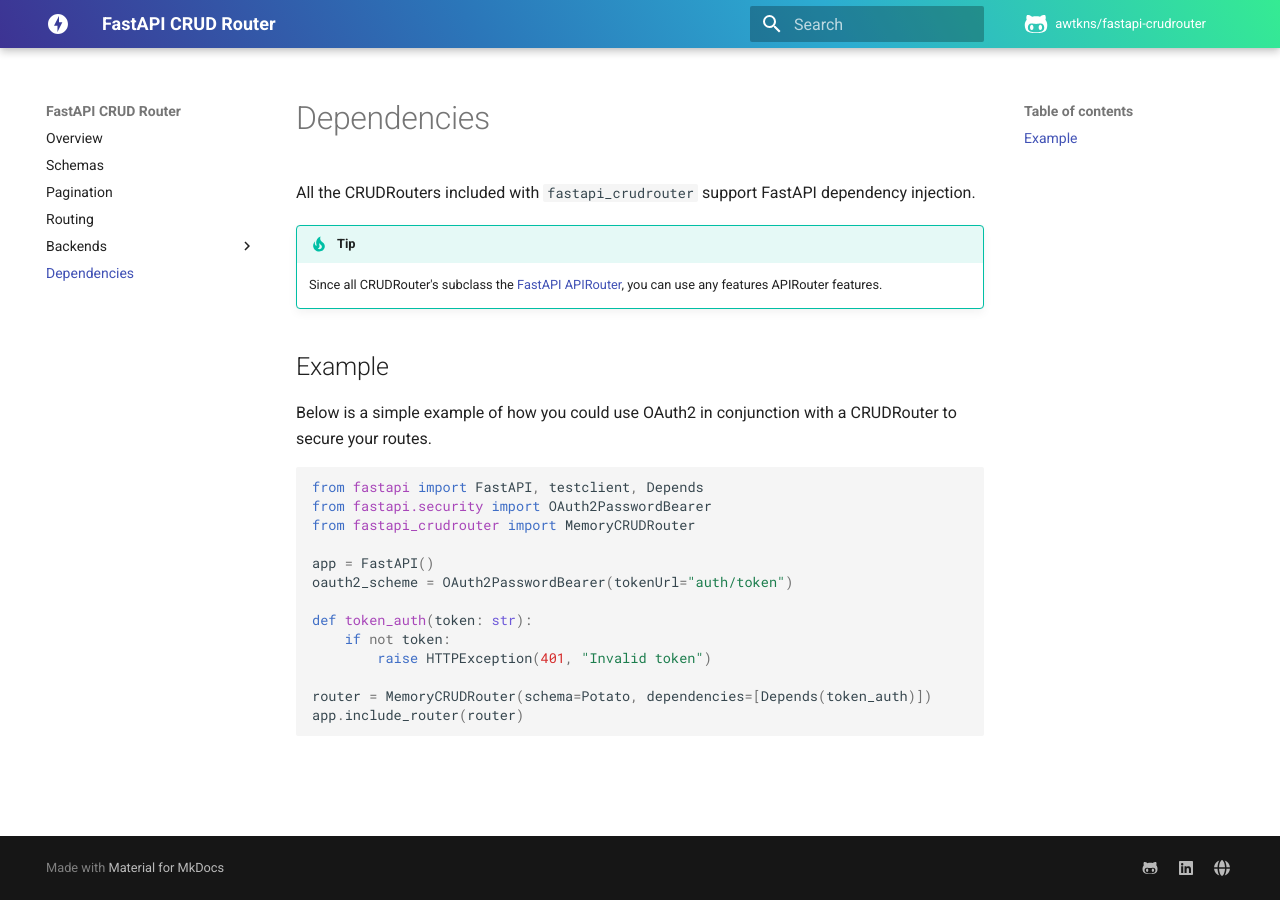
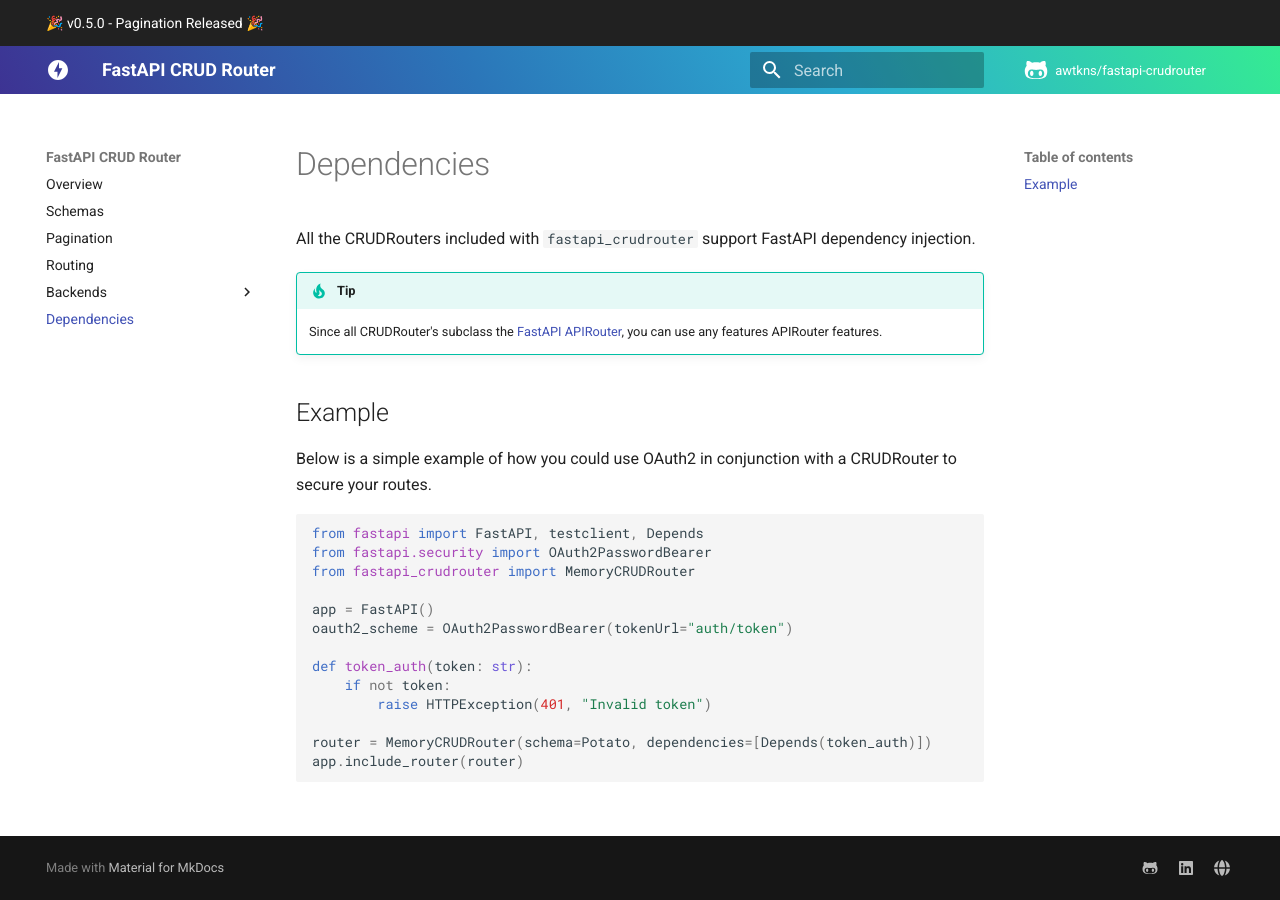
Before and after one commit to awtkns/fastapi-crudrouter, an MkDocs documentation site: the page built from docs/en/docs/dependencies.md, in a window 1280 px wide. Built offline with MkDocs 1.6.1 and Material for MkDocs 9.7.7, drawn with Linux system fonts in a browser that asks for light colours; comment, search, counter and statistics services are not loaded.

Commit message:
:tada: Add release header

```diff
--- a/docs/en/docs/css/main.css
+++ b/docs/en/docs/css/main.css
@@ -25,3 +25,11 @@
     background-image: None !important;
   }
 }
+
+a.announce:link, a.announce:visited {
+  color: #fff;
+}
+
+a.announce:hover {
+  color: var(--md-accent-fg-color);
+}
--- a/docs/en/mkdocs.yml
+++ b/docs/en/mkdocs.yml
@@ -5,6 +5,7 @@
 
 theme:
   name: material
+  custom_dir: overrides
   palette:
     - scheme: primary
       accent: amber
@@ -13,6 +14,7 @@
   logo: assets/bolt.svg
   favicon: assets/bolt-grad.svg
   language: en
+
 
 # Nav
 nav:
--- /dev/null
+++ b/docs/en/overrides/main.html
@@ -0,0 +1,5 @@
+{% extends "base.html" %}
+
+{% block announce %}
+<a class="announce" href="https://github.com/awtkns/fastapi-crudrouter/releases">🎉 v0.5.0 - Pagination Released 🎉</a>
+{% endblock %}
```
